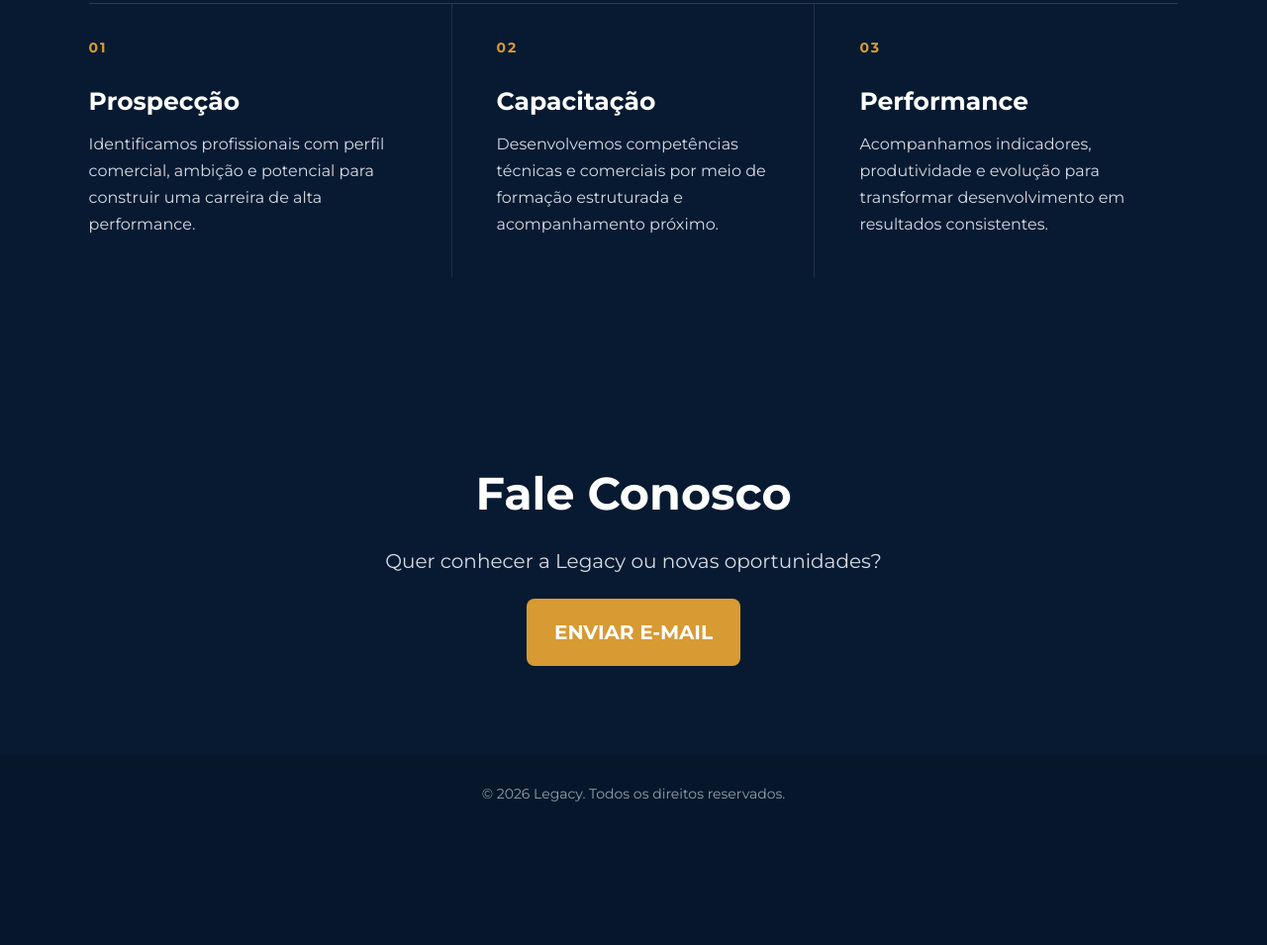
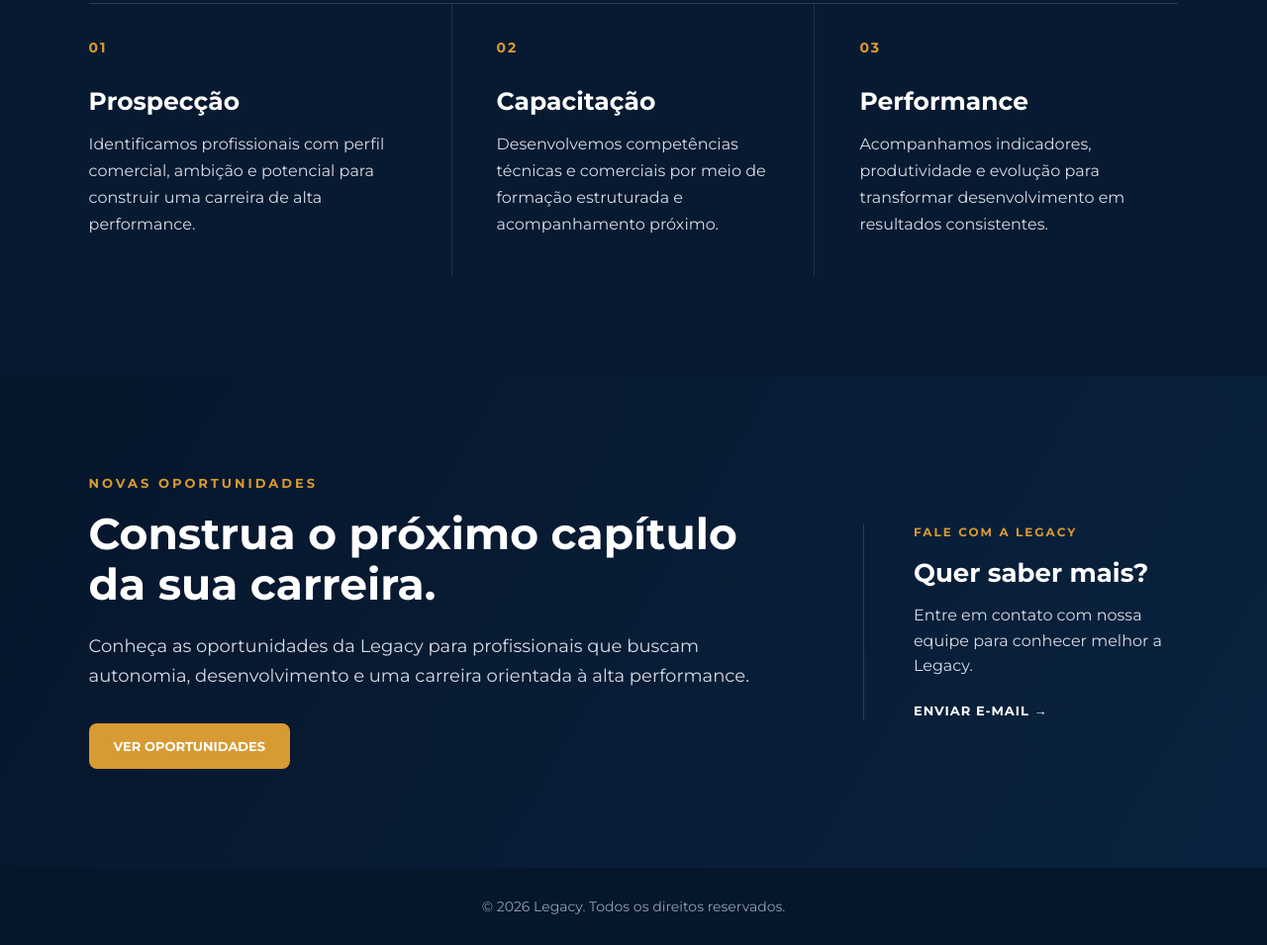
Before and after one commit to gustavosopli/legacyml-site, a plain HTML site: page index.html in a window 1280 px wide. Shown: the part 1671-2626 px from the top of the page at 99% size. Before the commit the page ends 2512 px from the top, so only its background shows below. Drawn offline with Linux system fonts and the light colour scheme.

Commit message:
Update index.html

```diff
--- a/index.html
+++ b/index.html
@@ -351,6 +351,98 @@ grid-template-columns:1fr;
         font-size:36px;
     }
 }
+.carreira-section{
+    padding:100px 7%;
+    background:
+        linear-gradient(120deg,rgba(6,22,43,.98),rgba(10,35,64,.95));
+    text-align:left;
+}
+
+.carreira-grid{
+    max-width:1500px;
+    margin:auto;
+    display:grid;
+    grid-template-columns:1.5fr .7fr;
+    gap:100px;
+    align-items:center;
+}
+
+.carreira-principal h2{
+    font-size:44px;
+    line-height:1.15;
+    margin:12px 0 22px;
+}
+
+.carreira-principal p{
+    font-size:18px;
+    line-height:1.7;
+    max-width:700px;
+    color:var(--cinza);
+    margin-bottom:32px;
+}
+
+.carreira-btn{
+    padding:15px 25px;
+    font-size:13px;
+}
+
+.carreira-contato{
+    padding-left:50px;
+    border-left:1px solid rgba(255,255,255,.15);
+}
+
+.contato-label{
+    display:block;
+    color:var(--dourado);
+    font-size:12px;
+    font-weight:700;
+    letter-spacing:2px;
+    margin-bottom:18px;
+}
+
+.carreira-contato h3{
+    font-size:26px;
+    margin-bottom:14px;
+}
+
+.carreira-contato p{
+    font-size:16px;
+    line-height:1.6;
+    color:var(--cinza);
+    margin-bottom:22px;
+}
+
+.contato-link{
+    color:white;
+    text-decoration:none;
+    font-size:13px;
+    font-weight:700;
+    letter-spacing:1px;
+    transition:.3s;
+}
+
+.contato-link:hover{
+    color:var(--dourado);
+}
+
+@media(max-width:980px){
+
+    .carreira-grid{
+        grid-template-columns:1fr;
+        gap:50px;
+    }
+
+    .carreira-contato{
+        padding-left:0;
+        padding-top:35px;
+        border-left:none;
+        border-top:1px solid rgba(255,255,255,.15);
+    }
+
+    .carreira-principal h2{
+        font-size:36px;
+    }
+}
 </style>
 </head>
 
@@ -470,17 +562,44 @@ Prospectamos, desenvolvemos e impulsionamos profissionais para alta performance
 
 </section>
 
-<section class="cta" id="contato">
+<section class="cta carreira-section" id="contato">
 
-<h2>Fale Conosco</h2>
+    <div class="carreira-grid">
 
-<p>
-Quer conhecer a Legacy ou novas oportunidades?
-</p>
+        <div class="carreira-principal">
+            <span class="eyebrow">NOVAS OPORTUNIDADES</span>
 
-<p style="margin-top:20px;">
-<a href="mailto:gustavo.lima@legacyml.com.br" class="btn">ENVIAR E-MAIL</a>
-</p>
+            <h2>Construa o próximo capítulo<br>da sua carreira.</h2>
+
+            <p>
+                Conheça as oportunidades da Legacy para profissionais que buscam
+                autonomia, desenvolvimento e uma carreira orientada à alta performance.
+            </p>
+
+            <a href="https://legacyml.vagas.solides.com.br/"
+               target="_blank"
+               rel="noopener noreferrer"
+               class="btn carreira-btn">
+               VER OPORTUNIDADES
+            </a>
+        </div>
+
+        <div class="carreira-contato">
+            <span class="contato-label">FALE COM A LEGACY</span>
+
+            <h3>Quer saber mais?</h3>
+
+            <p>
+                Entre em contato com nossa equipe para conhecer melhor a Legacy.
+            </p>
+
+            <a href="mailto:gustavo.lima@legacyml.com.br"
+               class="contato-link">
+               ENVIAR E-MAIL →
+            </a>
+        </div>
+
+    </div>
 
 </section>
 
```
